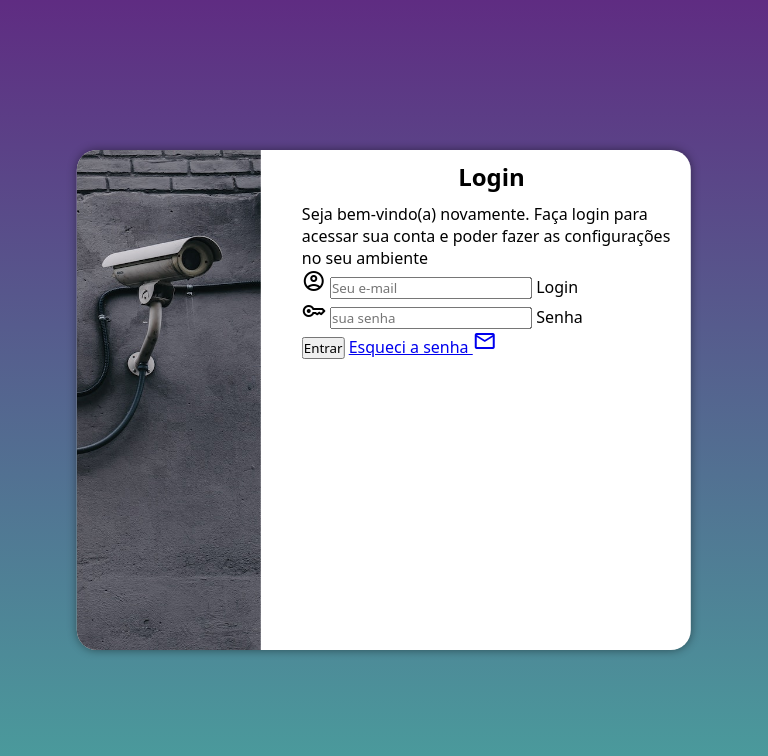
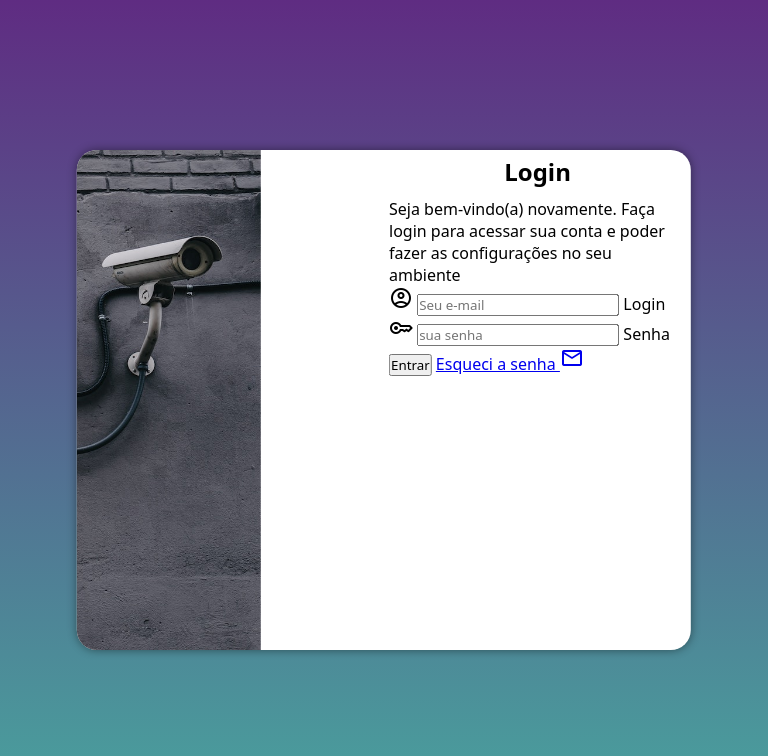
Before and after one commit to igor-mscsilva/projeto-login, a plain HTML site: page index.html in a window 768 px wide. Drawn offline with nearby package versions, Linux system fonts and the light colour scheme.

Commit message:
atualizado espaçamento do formulario

```diff
--- a/estilo/media-query.css
+++ b/estilo/media-query.css
@@ -28,7 +28,7 @@ Grandes telas: acima de 1200px
     }
     section#login > div#formulario{
         float: right;
-        width: 65%;
+        width: 50%;
         height: 70%;
     }
 }
@@ -55,6 +55,8 @@ Grandes telas: acima de 1200px
     section#login > div#formulario{
       float: right;
       width: 50%;
+
+
     }
     div#formulario > h1{
         font-size: 2em;
--- a/estilos/style.css
+++ b/estilos/style.css
@@ -56,7 +56,7 @@ section#login > div#imagem{
 
 section#login > div#formulario{
     display: block;
-    padding: 10px;
+    padding: 5px;
 }
 
 div#formulario > h1 {
```
